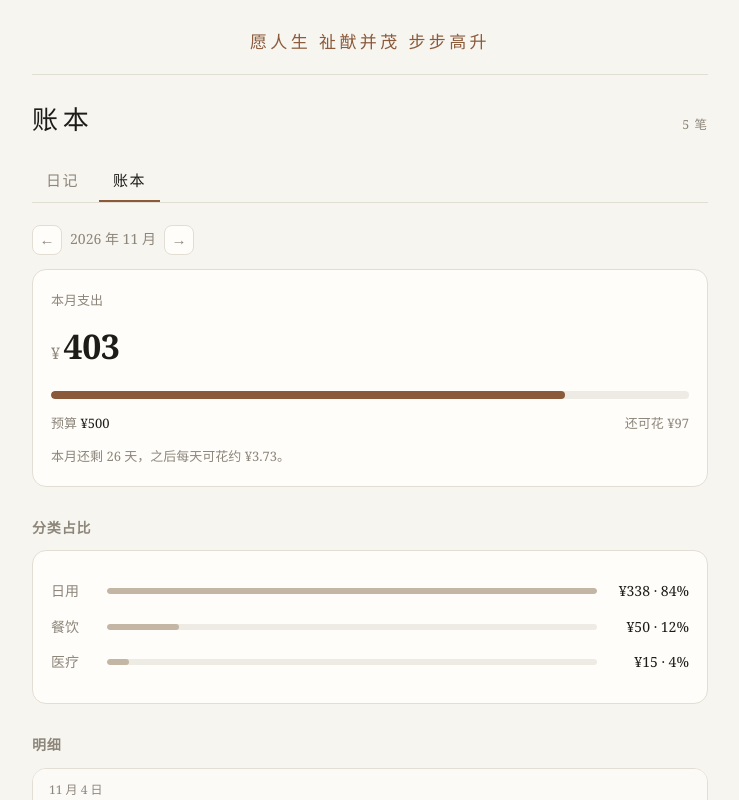
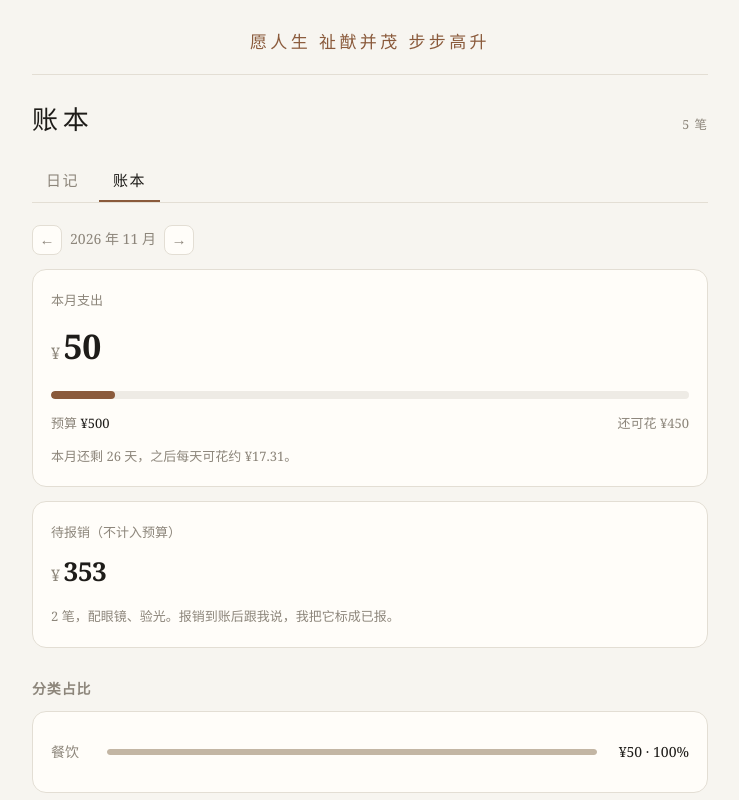
Before and after one commit to startforgezhou/diary, a plain HTML site: page index.html in a window 1280 px wide. Both pictures are taken after a click on the button "账本". Shown: the top 800 px of the page, without its empty margins (270-1009 px from the left). Drawn offline with Linux system fonts and the light colour scheme.

Commit message:
ledger: separate reimbursable items from monthly budget

```diff
--- a/data/expenses.json
+++ b/data/expenses.json
@@ -27,14 +27,16 @@
       "date": "2026-11-04",
       "amount": 338,
       "cat": "日用",
-      "note": "配眼镜"
+      "note": "配眼镜",
+      "reimburse": true
     },
     {
       "id": "20261104-3",
       "date": "2026-11-04",
       "amount": 15,
       "cat": "医疗",
-      "note": "验光"
+      "note": "验光",
+      "reimburse": true
     }
   ]
 }
--- a/index.html
+++ b/index.html
@@ -169,6 +169,12 @@
       <div class="hint" id="hint"></div>
     </div>
 
+    <div class="card" id="reimburseCard" style="display:none">
+      <div class="sum-label">待报销（不计入预算）</div>
+      <div class="sum" style="font-size:26px"><small>&yen;</small><span id="reimbTotal">0</span></div>
+      <div class="hint" id="reimbHint"></div>
+    </div>
+
     <h3 class="sec">分类占比</h3>
     <div class="card" id="catStats" style="margin-top:0"></div>
 
@@ -300,9 +306,23 @@
     document.getElementById('monthLabel').textContent =
       state.ym.slice(0,4)+' 年 '+Number(state.ym.slice(5,7))+' 月';
 
-    var items = monthItems();
+    var all = monthItems();
+    var items = all.filter(function(x){ return !x.reimburse; });
+    var reimb = all.filter(function(x){ return !!x.reimburse; });
     var total = items.reduce(function(s,x){ return s + Number(x.amount||0); }, 0);
+    var reimbTotal = reimb.reduce(function(s,x){ return s + Number(x.amount||0); }, 0);
+
     document.getElementById('total').textContent = money(total);
+
+    var rc = document.getElementById('reimburseCard');
+    if(reimb.length){
+      rc.style.display = '';
+      document.getElementById('reimbTotal').textContent = money(reimbTotal);
+      document.getElementById('reimbHint').textContent =
+        reimb.length+' 笔，'+reimb.map(function(x){return x.note||x.cat;}).join('、')+'。报销到账后跟我说，我把它标成已报。';
+    }else{
+      rc.style.display = 'none';
+    }
 
     var budget = Number(EXP.budget)||0, over=false, pct=0;
     if(budget>0){
@@ -355,11 +375,11 @@
     }
 
     var list = document.getElementById('expList');
-    if(!items.length){
+    if(!all.length){
       list.innerHTML = '<div class="empty">还没有记录。跟我说「咖啡 12」，我就记上。</div>';
       return;
     }
-    var sorted = items.slice().sort(function(a,b){
+    var sorted = all.slice().sort(function(a,b){
       if(a.date===b.date) return String(b.id||'').localeCompare(String(a.id||''));
       return a.date < b.date ? 1 : -1;
     });
@@ -370,9 +390,10 @@
         var d=x.date.slice(5).split('-');
         html += '<div class="day">'+Number(d[0])+' 月 '+Number(d[1])+' 日</div>';
       }
-      html += '<div class="item"><div class="main"><div class="t">'+esc(x.cat)+'</div>'+
+      var badge = x.reimburse ? '<span style="font-size:11px;color:var(--accent);border:1px solid var(--line);border-radius:99px;padding:1px 7px;margin-left:6px">待报销</span>' : '';
+      html += '<div class="item'+(x.reimburse?' dim':'')+'"><div class="main"><div class="t">'+esc(x.cat)+badge+'</div>'+
         (x.note?'<div class="s">'+esc(x.note)+'</div>':'')+'</div>'+
-        '<div class="a">&minus;¥'+money(x.amount)+'</div></div>';
+        '<div class="a">'+(x.reimburse?'':'&minus;')+'¥'+money(x.amount)+'</div></div>';
     });
     list.innerHTML = html;
   }
```
